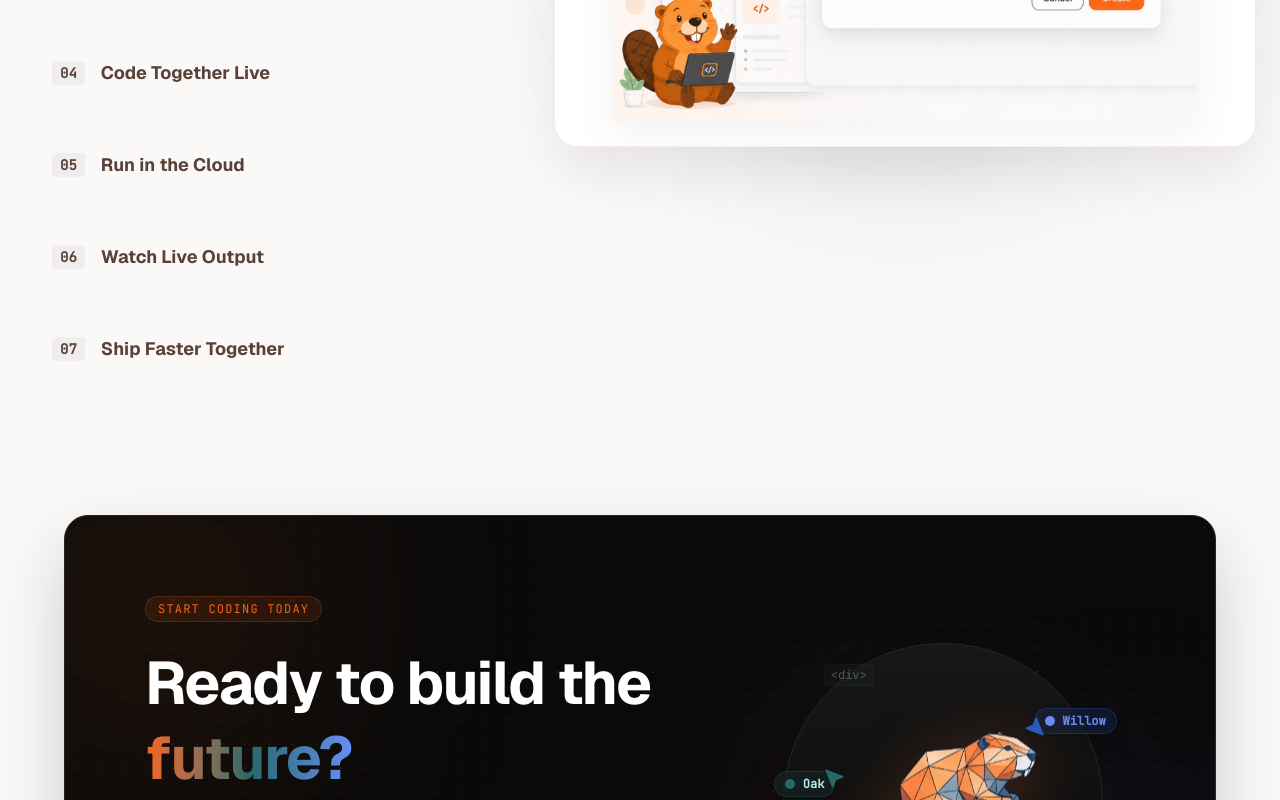
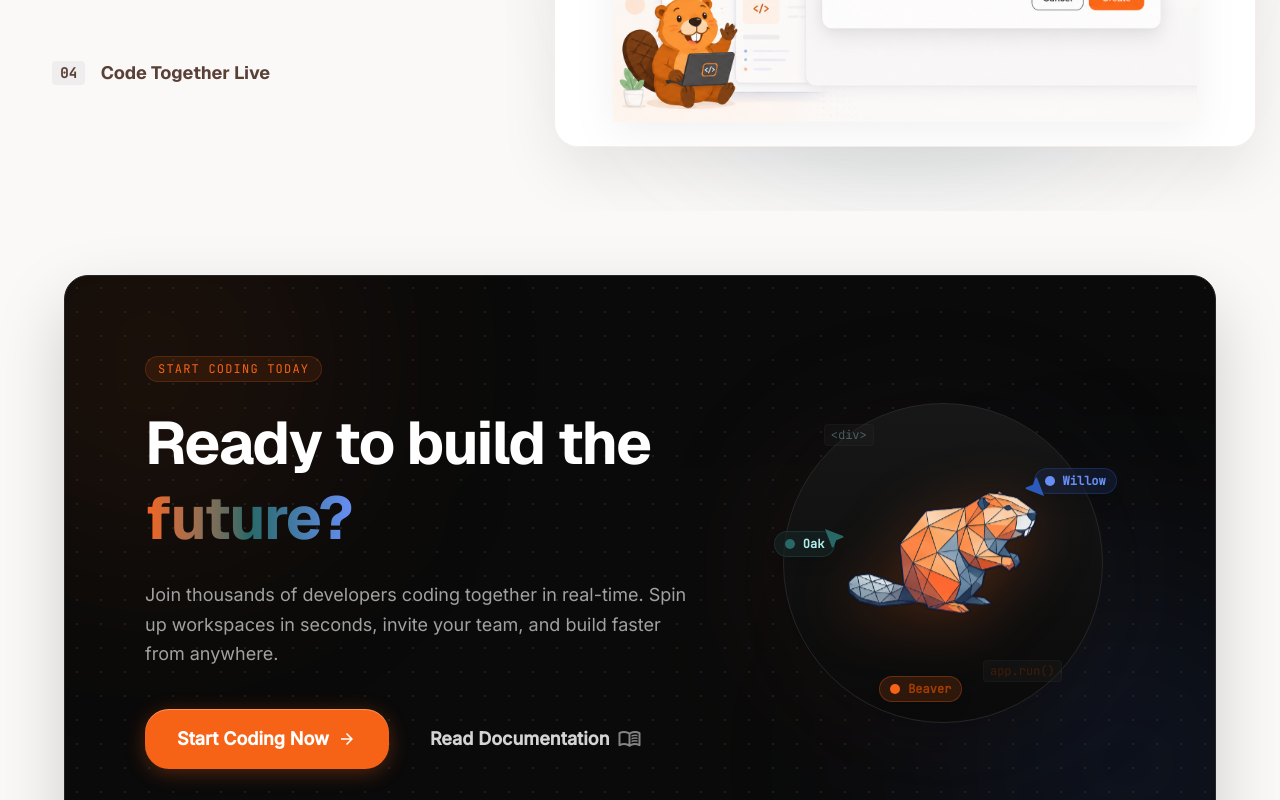
Before and after one commit to mikailkhan/beaveride, a React (Vite) app in the folder client/: page / in a window 1280 px wide. Shown: the part 1740-2540 px from the top of the page. Built offline with nearby package versions, Linux system fonts and the light colour scheme; no server answers.

Commit message:
refactor: remove unused feature steps from Home page content array

```diff
--- a/client/src/pages/Home/Home.tsx
+++ b/client/src/pages/Home/Home.tsx
@@ -37,27 +37,6 @@ const steps = [
     title: "Code Together Live",
     description: "See every edit appear instantly as your teammates type. Collaborate naturally, brainstorm ideas, and solve problems together without refreshing or merging changes.",
     image: step4,
-    themeColor: "primary",
-  },
-  {
-    number: "05",
-    title: "Run in the Cloud",
-    description: "Execute your code instantly without configuring local environments. Click Run, and BeaverIDE handles the heavy lifting so you can stay focused on solving problems.",
-    image: step5,
-    themeColor: "secondary",
-  },
-  {
-    number: "06",
-    title: "Watch Live Output",
-    description: "See your application's results appear instantly in the shared terminal. Everyone stays on the same page with synchronized logs, output, and debugging information.",
-    image: step6,
-    themeColor: "tertiary",
-  },
-  {
-    number: "07",
-    title: "Ship Faster Together",
-    description: "From the first idea to the final build, BeaverIDE keeps your team moving as one. Spend less time managing tools and more time creating software that matters.",
-    image: step7,
     themeColor: "primary",
   },
 ];
```
